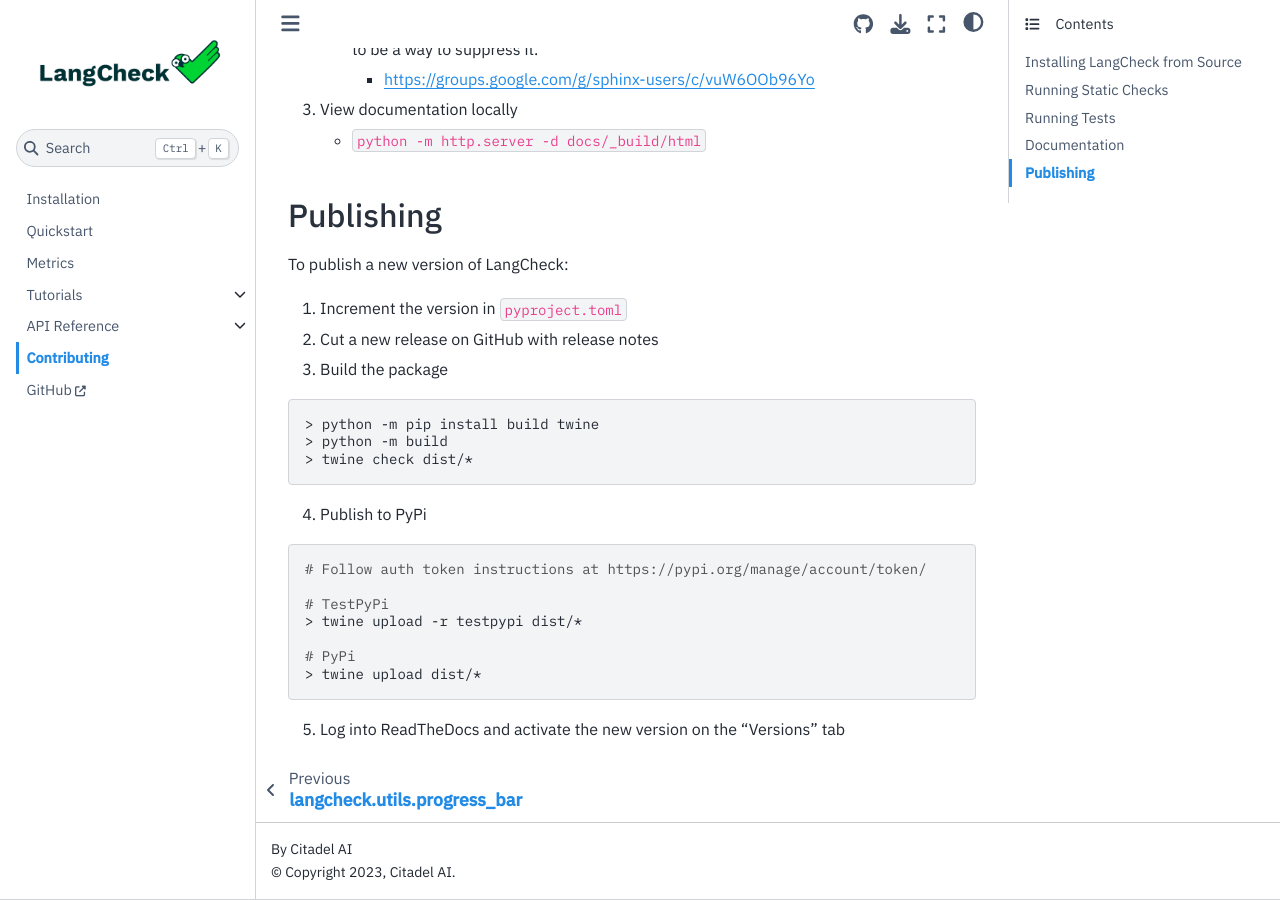
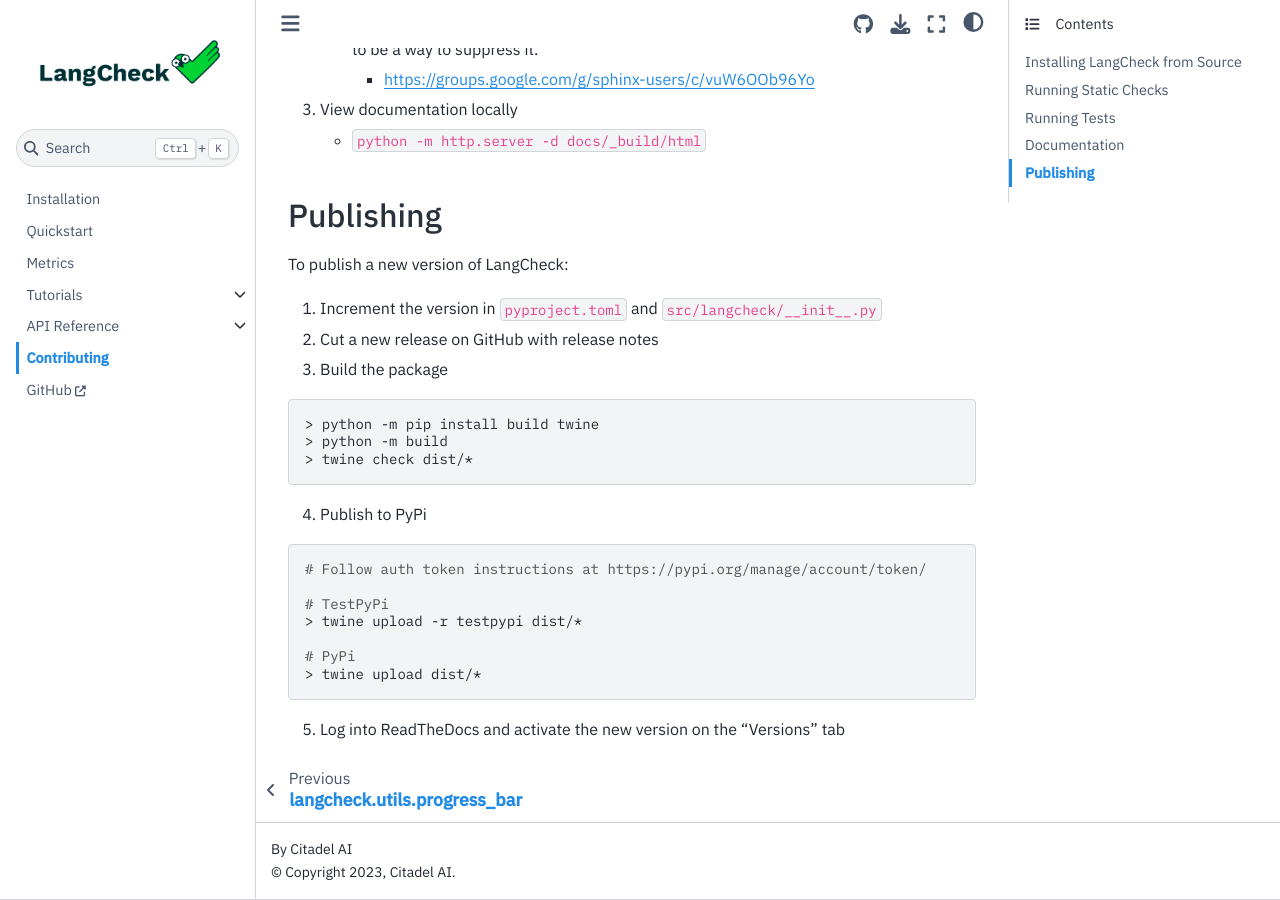
Before and after one commit to citadel-ai/langcheck, a Sphinx documentation site: the page built from docs/contributing.md, in a window 1280 px wide and 900 px high, scrolled down 1816 px. Built offline with Sphinx 7.4.7 and the Sphinx Book theme 1.1.4, drawn with Linux system fonts in a browser that asks for light colours.

Commit message:
Updated contributing.md

```diff
--- a/docs/contributing.md
+++ b/docs/contributing.md
@@ -73,7 +73,7 @@
 
 To publish a new version of LangCheck:
 
-1. Increment the version in `pyproject.toml`
+1. Increment the version in `pyproject.toml` and `src/langcheck/__init__.py`
 
 2. Cut a new release on GitHub with release notes
 
```
